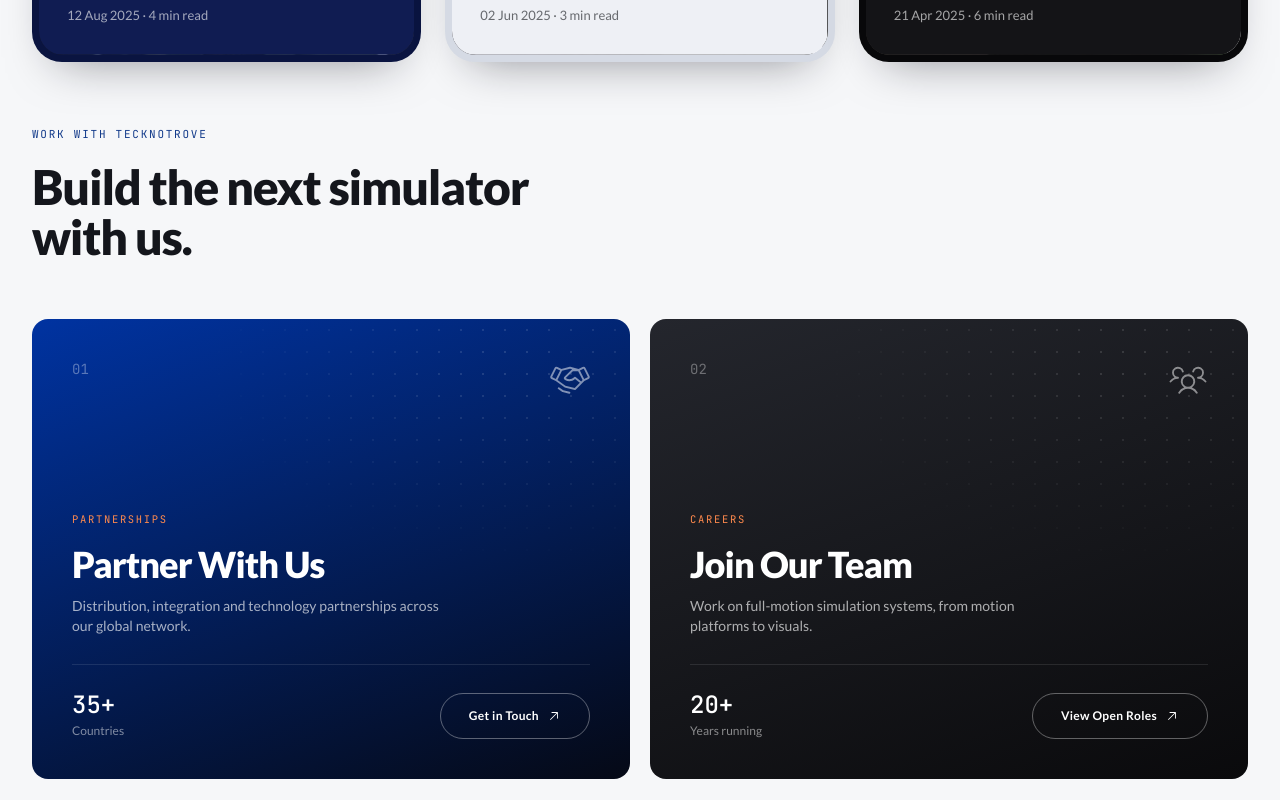
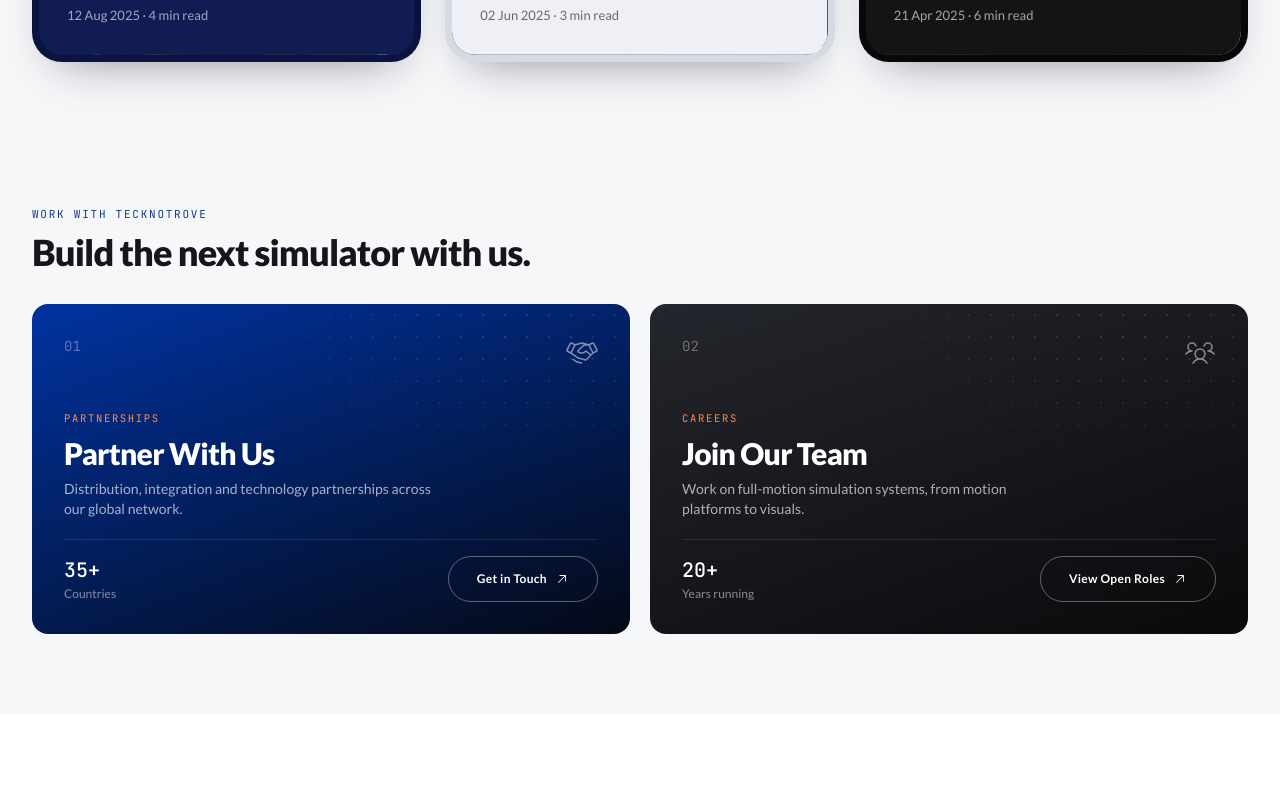
Before and after one commit to techinfinitydevelopers/tecknotrove, a Next.js app: page / in a window 1280 px wide. Shown: the part 3380-4180 px from the top of the page. Built offline with nearby package versions, Linux system fonts and the light colour scheme.

Commit message:
Fit Partner/Careers section within one viewport
Collapse heading to one line and trim card heights, padding and inner
spacing so the section no longer requires scrolling on a typical
900px-tall viewport.

```diff
--- a/src/components/sections/PartnerCareers.tsx
+++ b/src/components/sections/PartnerCareers.tsx
@@ -35,25 +35,25 @@
 
 export default function PartnerCareers() {
   return (
-    <section className="bg-bg-elevated pb-24 sm:pb-32">
+    <section className="bg-bg-elevated py-16 sm:py-20">
       <div className="mx-auto max-w-[1400px] px-5 sm:px-8">
-        <p className="mono-label mb-5 text-[11px] text-blue-500">
+        <p className="mono-label mb-3 text-[11px] text-blue-500">
           Work With Tecknotrove
         </p>
         <RevealLines
           as="h2"
-          lines={["Build the next simulator", "with us."]}
-          className="max-w-2xl text-3xl font-black leading-[1.05] tracking-tight sm:text-5xl"
+          lines={["Build the next simulator with us."]}
+          className="max-w-2xl text-3xl font-black leading-[1.05] tracking-tight sm:text-4xl"
         />
 
-        <div className="mt-14 grid grid-cols-1 gap-5 md:grid-cols-2">
+        <div className="mt-8 grid grid-cols-1 gap-5 md:grid-cols-2">
           {TILES.map((t, i) => {
             const Icon = t.icon;
             return (
               <FadeUp
                 key={t.title}
                 delay={i * 0.1}
-                className="group relative flex min-h-[400px] flex-col overflow-hidden rounded-2xl p-8 text-white sm:min-h-[460px] sm:p-10"
+                className="group relative flex min-h-[300px] flex-col overflow-hidden rounded-2xl p-6 text-white sm:min-h-[330px] sm:p-8"
                 style={{ background: t.gradient }}
               >
                 {/* top accent bar, grows on hover */}
@@ -77,24 +77,24 @@
                 <div className="relative z-10 flex items-start justify-between">
                   <span className="font-mono text-sm text-white/35">{t.index}</span>
                   <Icon
-                    size={40}
+                    size={32}
                     weight="light"
                     className="text-white/50 transition-transform duration-500 group-hover:-translate-y-1 group-hover:rotate-6"
                   />
                 </div>
 
                 <div className="relative z-10 mt-auto">
-                  <span className="mono-label mb-4 inline-block text-[10.5px] text-orange-300">
+                  <span className="mono-label mb-2 inline-block text-[10.5px] text-orange-300">
                     {t.tag}
                   </span>
-                  <h3 className="text-3xl font-black tracking-tight sm:text-4xl">
+                  <h3 className="text-2xl font-black tracking-tight sm:text-3xl">
                     {t.title}
                   </h3>
-                  <p className="mt-3 max-w-sm text-sm text-white/65">{t.desc}</p>
+                  <p className="mt-2 max-w-sm text-sm text-white/65">{t.desc}</p>
 
-                  <div className="mt-7 flex flex-wrap items-end justify-between gap-6 border-t border-white/10 pt-6">
+                  <div className="mt-5 flex flex-wrap items-end justify-between gap-6 border-t border-white/10 pt-4">
                     <div>
-                      <p className="font-mono text-2xl font-medium text-white">
+                      <p className="font-mono text-xl font-medium text-white">
                         {t.stat.value}
                       </p>
                       <p className="mt-0.5 text-xs text-white/50">{t.stat.label}</p>
@@ -103,7 +103,7 @@
                       href={t.href}
                       variant="outline-light"
                       sweep={t.sweep}
-                      className="px-5 py-2.5 text-xs"
+                      className="px-4 py-2 text-xs"
                     >
                       {t.cta}
                       <ArrowUpRight size={14} />
```
Also changed, not shown: 1 other file (tests, documents, lock files or other folders).
